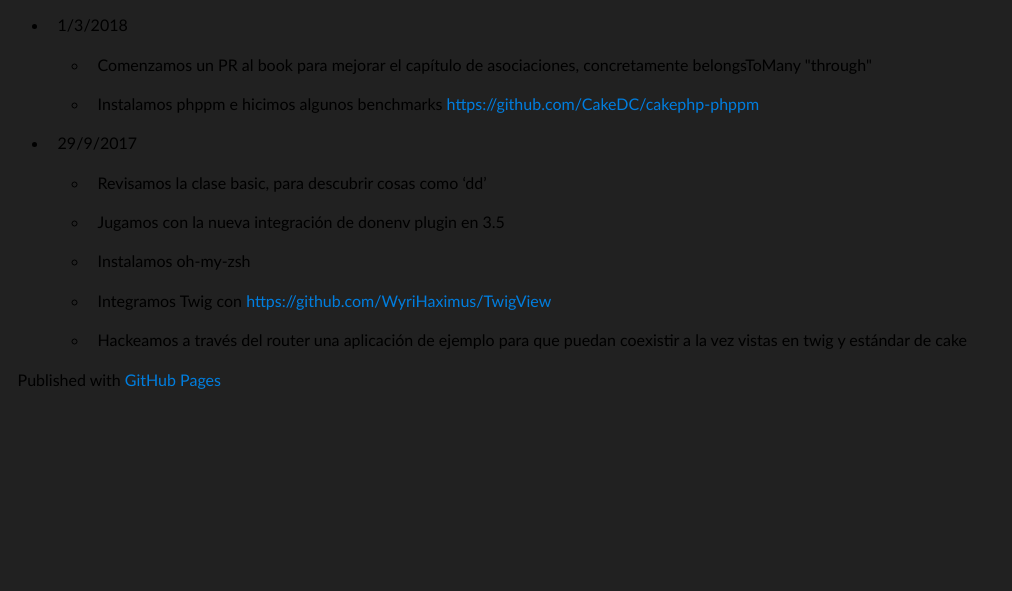
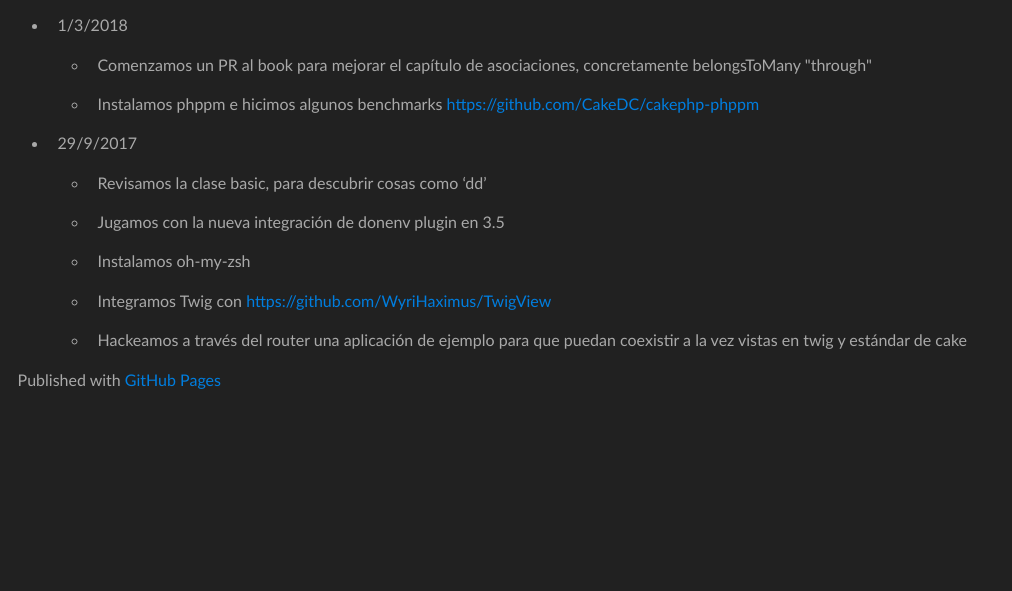
Before and after one commit to cakemojo/cakemojo.github.io, a plain HTML site: page index.html in a window 1280 px wide. Shown: the part 209-800 px from the top of the page, without its empty margins (0-1012 px from the left). Drawn offline with Linux system fonts and the light colour scheme.

Commit message:
Update index.html

```diff
--- a/index.html
+++ b/index.html
@@ -13,6 +13,7 @@
     <meta http-equiv="X-UA-Compatible" content="chrome=1">
     <!-- HEADER -->
     <style type="text/css">
+        body {color: darkgray;}
         h1 {
             margin-left: 0.1in;
             margin-right: 0.1in;
```
